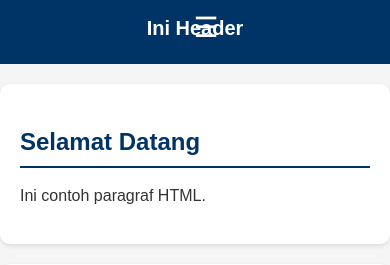
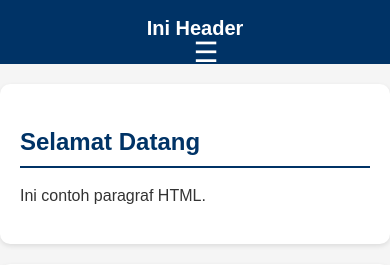
Before and after one commit to ALFAREZII/2511500046-PWD-TI1B-2526O, a PHP site: page /pertemuan-05/index.html in a window 390 px wide. Shown: the top 265 px of the page. Run offline with PHP 8.4, Linux system fonts and the light colour scheme.

Commit message:
Weujbwubernw

```diff
--- a/pertemuan-05/style.css
+++ b/pertemuan-05/style.css
@@ -73,7 +73,7 @@ header li a {
   display: block;
   position: absolute;
   left: 16px;
-  top: -17px;
+  top: 8px;
 }
 
 nav {
```
